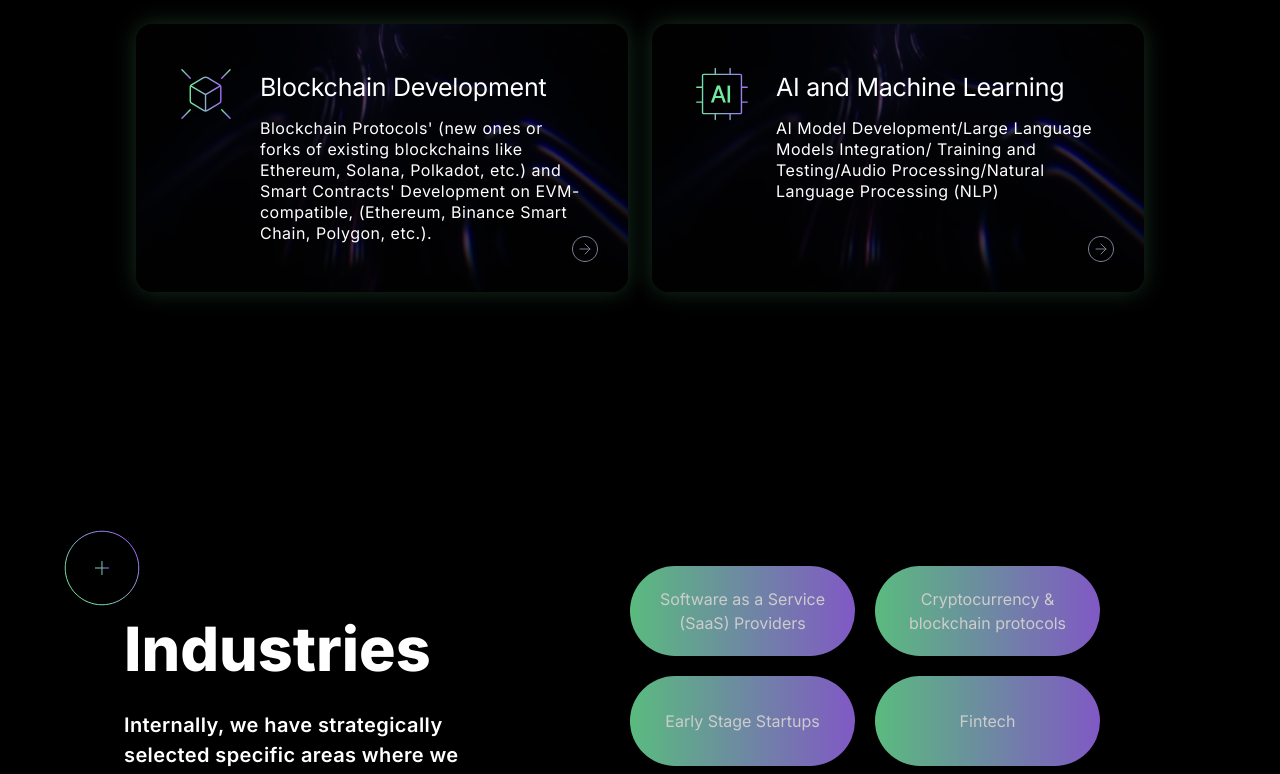
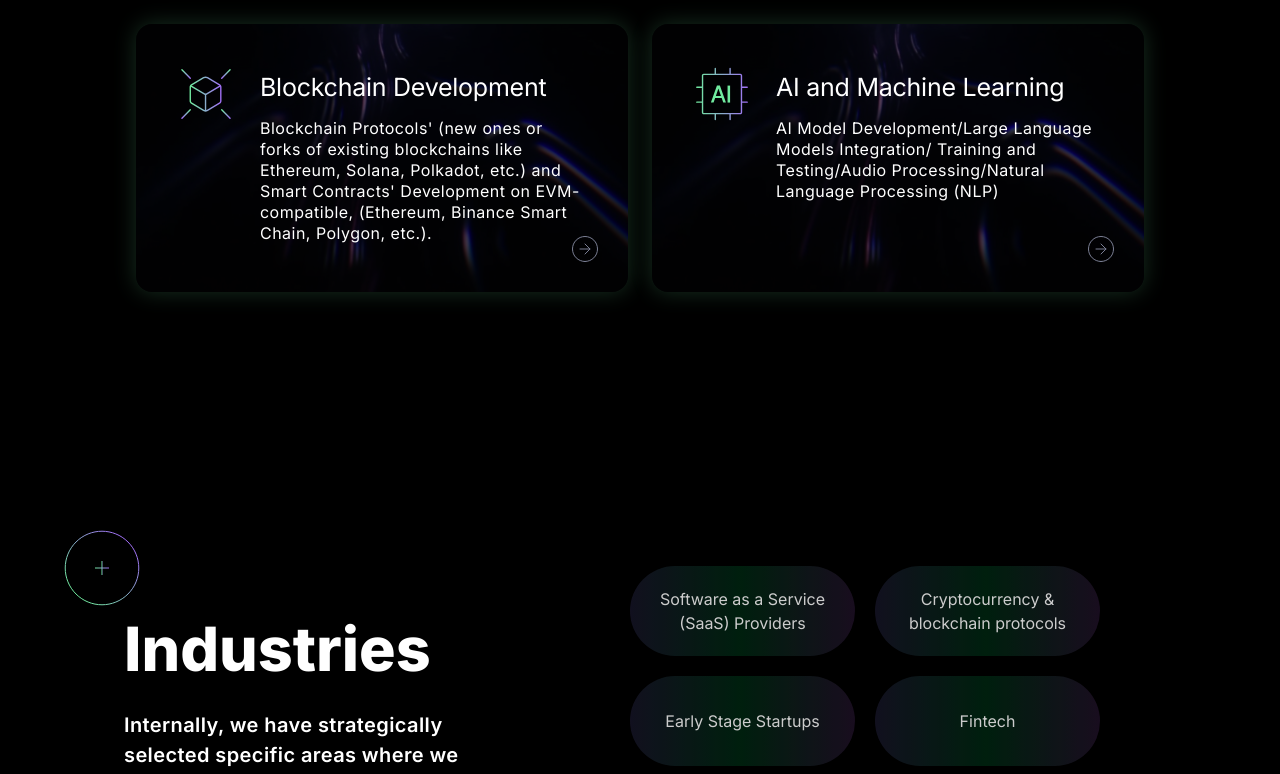
Before and after one commit to onmetafox/armstep-frontend, a React (Create React App) app: page /home in a window 1280 px wide. Shown: the part 2000-2774 px from the top of the page. Built offline with nearby package versions, Linux system fonts and the light colour scheme.

Commit message:
update team data and industry type

```diff
--- a/src/config/teamData.js
+++ b/src/config/teamData.js
@@ -10,8 +10,8 @@ export const teamData = [
     name: 'Arman',
     role: 'CEO and Founder',
     imgUrl: armanImg,
-    upwork: '/upwork',
-    linkedin: '/linkedin',
+    upwork: 'https://www.upwork.com/freelancers/astepanyan',
+    linkedin: 'https://www.linkedin.com/in/arman-stepanyan-67412a146/',
     about: "Meet Arman, the CEO and Founder of our esteemed agency, where we turn ambitious ideas into digital realities. With a rich history of partnering with over 50 diverse clients, his journey in the tech industry has been marked by a relentless pursuit of excellence and innovation. Before establishing our agency, he navigated through the tech realm as a Lead Developer and senior executive in more than 10 companies, each with a valuation ranging from $10 million to $100 million. This extensive experience has not only honed my technical expertise in Web, Mobile, Blockchain, and AI Development but also instilled in him a deep understanding of the multifaceted needs of small to mid-sized businesses.",
     stacks: [
       {
@@ -37,7 +37,7 @@ export const teamData = [
     role: 'CTO and Co-Founder',
     imgUrl: samImg,
     upwork: '/upwork',
-    linkedin: '/linkedin',
+    linkedin: 'https://www.linkedin.com/in/samvel-barseghyan-305085195',
     about: "Meet Samvel, the mastermind behind our cutting-edge technological solutions and the Co-Founder of our agency. With a remarkable track record of working with over 35 clients, Samvel's expertise is the cornerstone of our success in delivering exceptional digital solutions. As our CTO, Samvel embodies the perfect blend of technical prowess and leadership excellence. He is dedicated to fostering a culture of innovation and precision, ensuring that every project we undertake is a testament to our commitment to quality and ingenuity.",
     stacks: [
       {
--- a/src/layout/Footer/index.js
+++ b/src/layout/Footer/index.js
@@ -1,6 +1,6 @@
 import React from 'react';
 import { Link } from 'react-router-dom';
-import logo from '../../assets/images/logo.svg';
+import logo from '../../assets/images/commons/Logo.png';
 
 const Footer = () => {
 
--- a/src/layout/Header/index.js
+++ b/src/layout/Header/index.js
@@ -1,6 +1,6 @@
 import React, { useState } from 'react';
 import { Navbar, Nav, NavDropdown } from 'react-bootstrap';
-import logo from '../../assets/images/logo.svg';
+import logo from '../../assets/images/commons/Logo.png';
 import menuIcon from '../../assets/images/menu.svg';
 import closeMenuIcon from '../../assets/images/x.svg';
 import TalkToUsButton from 'src/components/button/ActiveBtn';
--- a/src/styles/home.scss
+++ b/src/styles/home.scss
@@ -180,7 +180,9 @@
       align-items: center;
       text-align: center;
       padding: 30px;
-      background: linear-gradient(90deg, #71EA9F 0%, #A16FF6 100%);
+    //   background: linear-gradient(90deg, #71EA9F 0%, #A16FF6 100%);
+      background: linear-gradient(90deg, rgba(138, 129, 240, 0.16) 0%, rgba(0, 242, 108, 0.16) 49.26%, rgba(192, 105, 240, 0.16) 100%);
+
   }
 }
 .technology-section{
--- a/src/views/Services/serviceDetail.js
+++ b/src/views/Services/serviceDetail.js
@@ -10,7 +10,6 @@ import circlePlusImg from "../../assets/icons/circle-plus.svg";
 const ServiceDetail = () => {
     const { id } = useParams();
     const [data] = useState(serviceData[id]);
-    console.log(data);
     return <div className="detail-section">
         <div className = "container detail-container">
             <div className="color-white fs-h1">{data.title}</div>
```
Also changed, not shown: src/assets/images/commons/Logo.png (added), src/assets/images/logo.svg (deleted).
